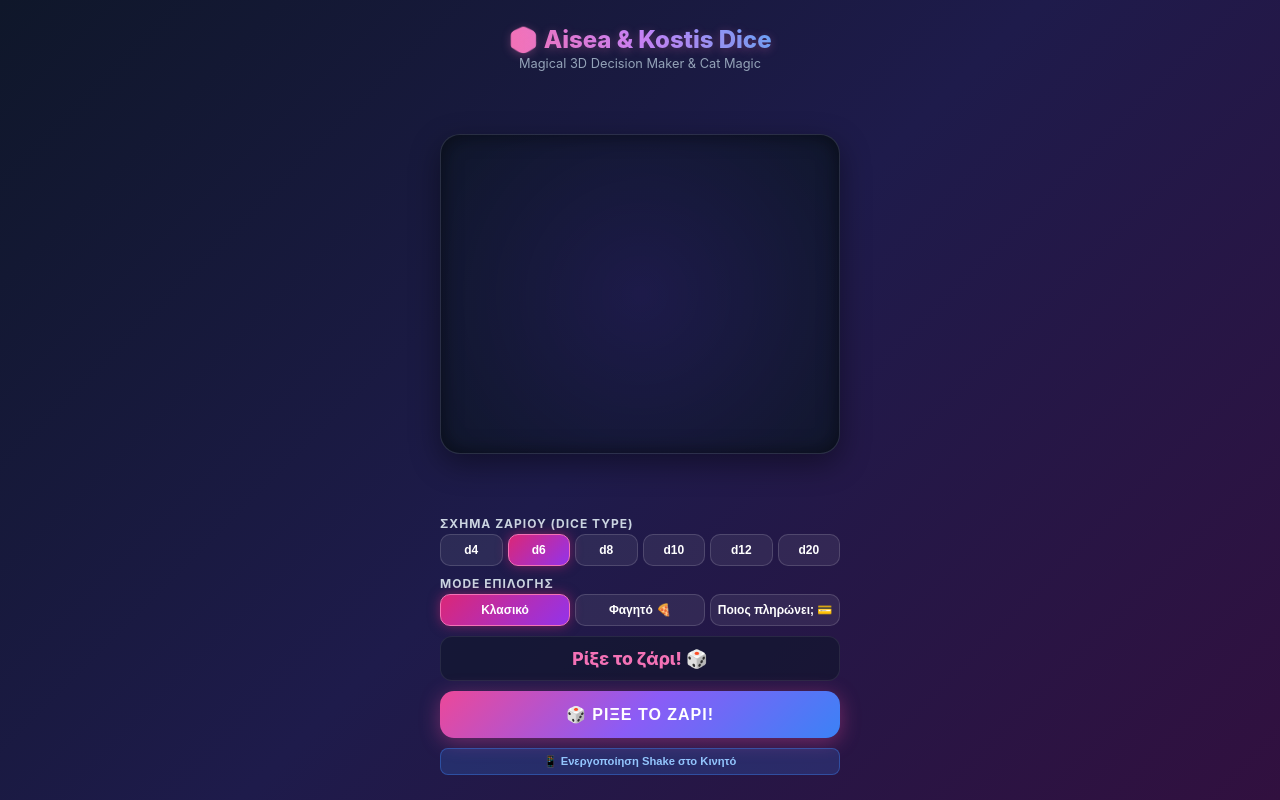
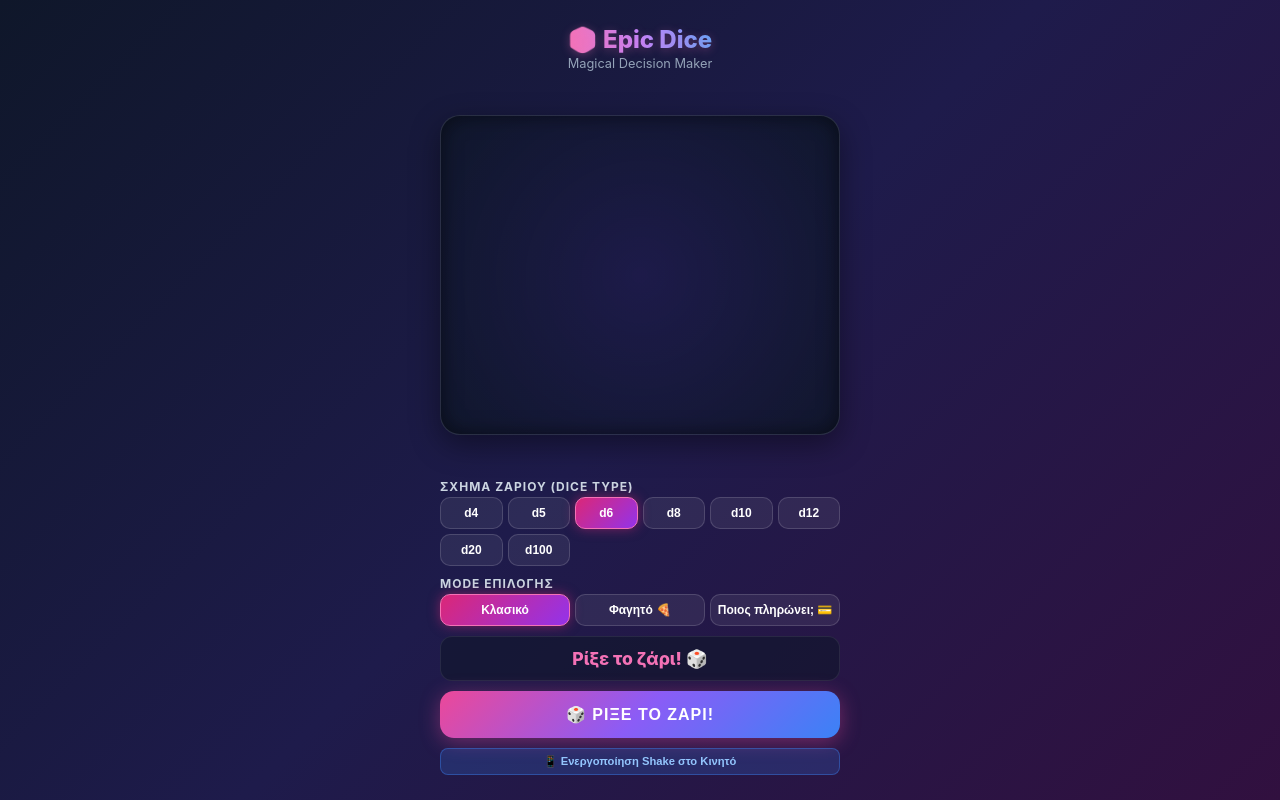
Before and after one commit to Chancheli/Epic-Dice, a plain HTML site: page index.html in a window 1280 px wide. Drawn offline with nearby package versions, Linux system fonts and the light colour scheme.

Commit message:
Update index.html

```diff
--- a/index.html
+++ b/index.html
@@ -186,8 +186,8 @@
 <body>
 
     <header>
-        <h1>🎲 Aisea & Kostis Dice</h1>
-        <div class="subtitle">Magical 3D Decision Maker & Cat Magic</div>
+        <h1>🎲 Epic Dice</h1>
+        <div class="subtitle">Magical Decision Maker</div>
     </header>
 
     <div id="canvas-container"></div>
@@ -197,11 +197,13 @@
             <div class="section-title">Σχήμα Ζαριού (Dice Type)</div>
             <div class="dice-types">
                 <button onclick="setDiceType(4)" id="d4-btn">d4</button>
+                <button onclick="setDiceType(5)" id="d5-btn">d5</button>
                 <button onclick="setDiceType(6)" id="d6-btn" class="active">d6</button>
                 <button onclick="setDiceType(8)" id="d8-btn">d8</button>
                 <button onclick="setDiceType(10)" id="d10-btn">d10</button>
                 <button onclick="setDiceType(12)" id="d12-btn">d12</button>
                 <button onclick="setDiceType(20)" id="d20-btn">d20</button>
+                <button onclick="setDiceType(100)" id="d100-btn">d100</button>
             </div>
         </div>
 
```
